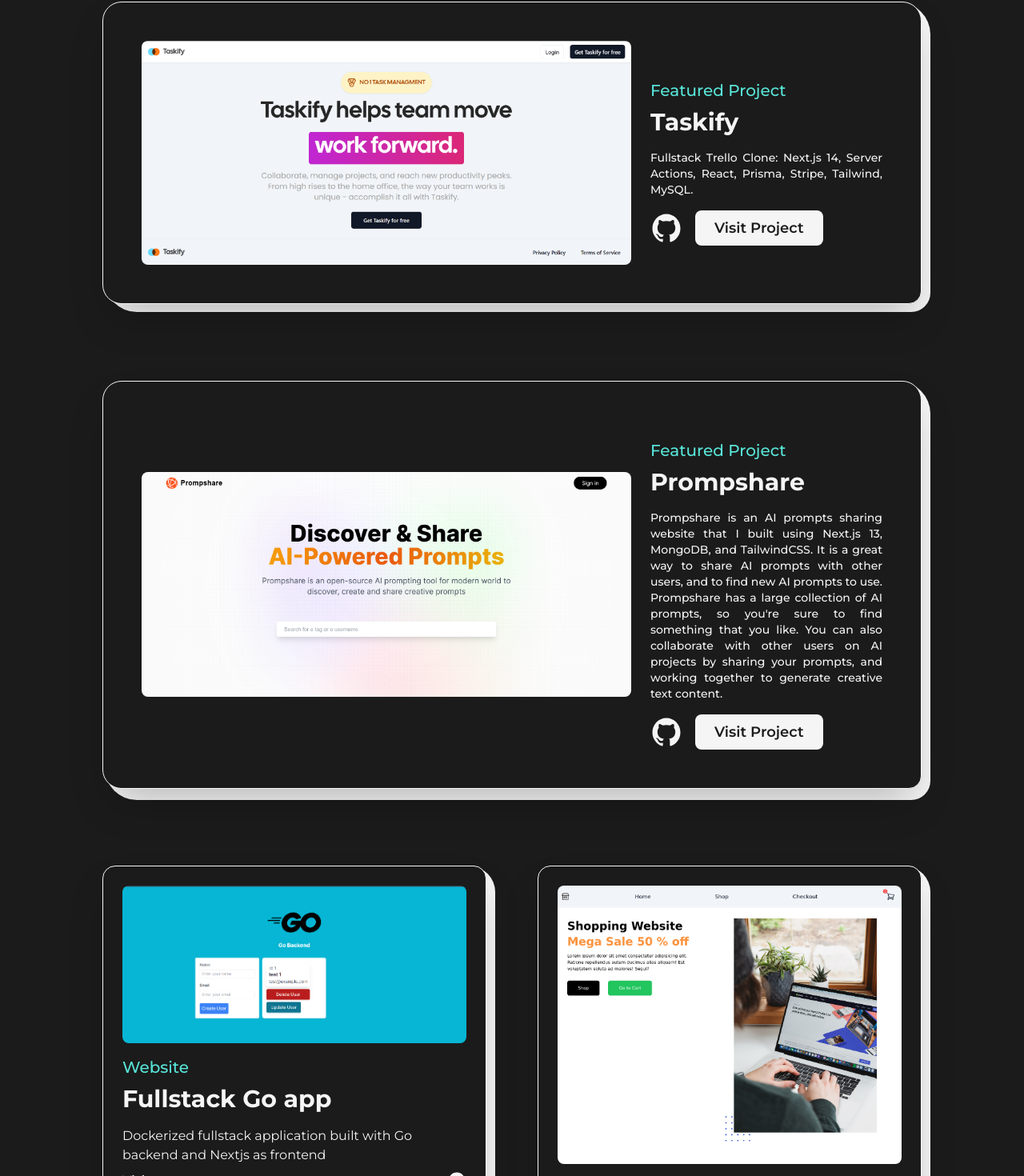
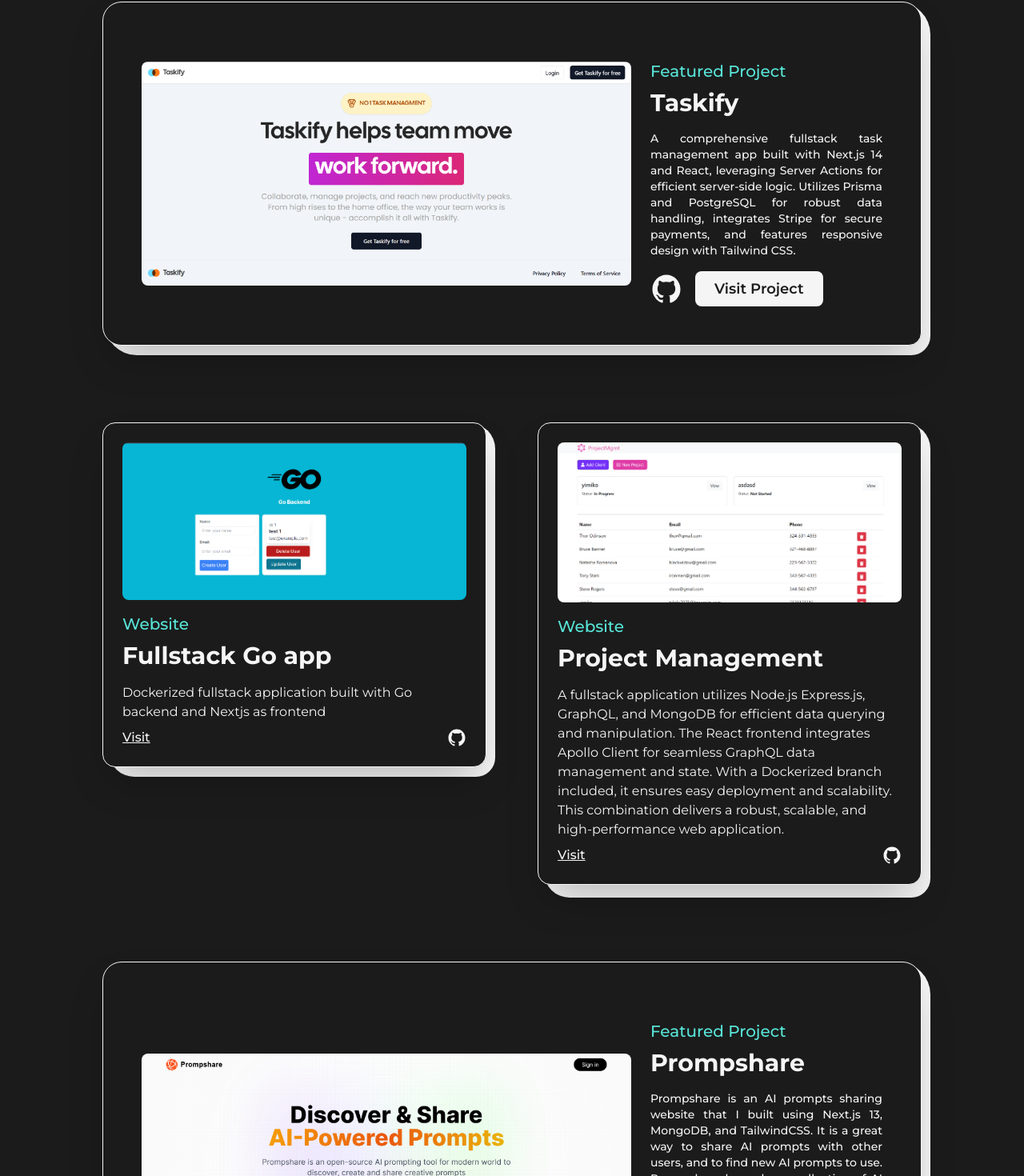
Before and after one commit to PrathmTayade/portfolio-website, a Next.js app: page /projects in a window 1280 px wide. Shown: the part 438-1908 px from the top of the page at 80% size. Built offline with nearby package versions, Linux system fonts and the light colour scheme.

Commit message:
add project mgmt

```diff
--- a/app/projects/page.jsx
+++ b/app/projects/page.jsx
@@ -1,114 +1,45 @@
 import { AnimatedText } from "@/components/AnimatedText";
 import FeaturedProjects from "@/components/FeaturedProjects";
 import Projects from "@/components/Projects";
-import project2 from "@/public/images/projects/Shopping-website.png";
-import project1 from "@/public/images/projects/metaverse.png";
-import project3 from "@/public/images/projects/Chartex.png";
-import project4 from "@/public/images/projects/prompshare.png";
-import project5 from "@/public/images/projects/Bookstore.png";
-import project6 from "@/public/images/projects/CypherConnect.png";
-import project7 from "@/public/images/projects/docker-go-fullstack.png";
-import project8 from "@/public/images/projects/taskify.png";
+import projectsData from "@/public/projects.json";
 
 const Page = () => {
   return (
-    <div className="z-0 inline-block h-full w-full  p-8  sm:px-12 md:px-16 lg:px-24 xl:px-32">
-      <div className="mx-auto flex w-full flex-col items-center justify-center overflow-hidden   pb-10 text-center ">
+    <div className="z-0 inline-block h-full w-full p-8 sm:px-12 md:px-16 lg:px-24 xl:px-32">
+      <div className="mx-auto flex w-full flex-col items-center justify-center overflow-hidden pb-10 text-center">
         <AnimatedText
           text={"Imagination Trumps Knowledge!"}
-          className={"  lg:!text-8xl"}
+          className={"lg:!text-8xl"}
         />
       </div>
-      <div className="grid grid-cols-12  gap-x-6 gap-y-32 sm:gap-y-24  md:gap-x-10 lg:gap-x-16 ">
-        <div className="col-span-12">
+      <div className="grid grid-cols-12 gap-x-6 gap-y-32 sm:gap-y-24 md:gap-x-10 lg:gap-x-16">
+        {projectsData.map((project, index) => {
+          if (project.type === "featured") {
+            return (
+              <div className="col-span-12" key={index}>
                 <FeaturedProjects
-            title={"Taskify"}
-            description={
-              "Fullstack Trello Clone: Next.js 14, Server Actions, React, Prisma, Stripe, Tailwind, MySQL. "
-            }
-            gitLink={"https://github.com/PrathmTayade/taskify-app"}
-            projectLink={"https://taskify-taupe.vercel.app/"}
-            src={project8}
+                  title={project.title}
+                  description={project.description}
+                  gitLink={project.gitLink}
+                  projectLink={project.projectLink}
+                  src={project.src}
                 />
               </div>
-        <div className="col-span-12">
-          <FeaturedProjects
-            title={"Prompshare"}
-            description="Prompshare is an AI prompts sharing website that I built using Next.js 13, MongoDB, and TailwindCSS. It is a great way to share AI prompts with other users, and to find new AI prompts to use. Prompshare has a large collection of AI prompts, so you're sure to find something that you like. You can also collaborate with other users on AI projects by sharing your prompts, and working together to generate creative text content."
-            gitLink={"https://github.com/PrathmTayade/propmshare"}
-            projectLink={"https://propmshare.vercel.app/"}
-            src={project4}
+            );
+          } else {
+            return (
+              <div className={`col-span-12 sm:col-span-6`} key={index}>
+                <Projects
+                  title={project.title}
+                  description={project.description}
+                  gitLink={project.gitLink}
+                  projectLink={project.projectLink}
+                  src={project.src}
                 />
               </div>
-        <div className="col-span-12  sm:col-span-6">
-          <Projects
-            title={"Fullstack Go app"}
-            projectLink={
-              "https://github.com/PrathmTayade/docker-go-fullstack-app"
+            );
           }
-            src={project7}
-            gitLink={"https://github.com/PrathmTayade/docker-go-fullstack-app"}
-            description={
-              "Dockerized fullstack application built with Go backend and Nextjs as frontend "
-            }
-          />
-        </div>
-        <div className="col-span-12  sm:col-span-6">
-          <Projects
-            title={"Shopping Website"}
-            projectLink={"https://ecommerce-website-prathmtayade.vercel.app/"}
-            src={project2}
-            gitLink={"https://github.com/PrathmTayade/Ecommerce-website"}
-            description={
-              "Beautiful Ecommerce Website made using Nextjs Tailwindcss , utilising apis to fetch data and Redux to handle the states"
-            }
-          />
-        </div>
-        <div className="col-span-12  sm:col-span-6">
-          <Projects
-            title={"CypherConnect"}
-            projectLink={"https://cyper-connect.vercel.app/"}
-            src={project6}
-            gitLink={
-              "https://github.com/PrathmTayade/cyperConnect-landing-page"
-            }
-            description={
-              "CypherConnect - Modern UI/UX website, developed using Vite, React.js, Tailwind CSS and Framer Motion, exemplifies modern UI/UX principles. Its sleek design, seamless animations, and overall user experience set a high standard, serving as a reference or inspiration for future modern applications or websites in general."
-            }
-          />
-        </div>
-        <div className="col-span-12  sm:col-span-6">
-          <Projects
-            title={"Metaverser Madness"}
-            description="Metaverse Madness: A captivating landing page exploring the imaginative world of virtual reality. Crafted with Next.js, Tailwind, and Framer Motion, it boasts vibrant animations, a breathtaking art gallery, and insights into the creative mind behind it all. Welcome to the intersection of reality and fantasy!"
-            gitLink={"https://github.com/PrathmTayade/Metaverse_animations"}
-            projectLink={"https://poetic-biscuit-d9ae34.netlify.app/"}
-            src={project1}
-          />
-        </div>
-        <div className="col-span-12">
-          <FeaturedProjects
-            title={"Bookstore "}
-            description={
-              "Discover the best development books at our online bookstore! Built with React & Python FastAPI for a seamless experience. Enhance your coding skills with our expertly curated collection. Start your learning journey now!"
-            }
-            gitLink={"https://github.com/PrathmTayade/Bookstore"}
-            projectLink={"https://stately-cupcake-73320e.netlify.app/"}
-            src={project5}
-          />
-        </div>
-
-        <div className="col-span-12  sm:col-span-6">
-          <Projects
-            title={"Chartex"}
-            projectLink={"https://github.com/PrathmTayade/Chartex"}
-            src={project3}
-            gitLink={"https://github.com/PrathmTayade/Chartex"}
-            description={
-              "Insights dashboard built using MERN stack, Chartjs, MUI, Tailwindcss, Redux, rtk-query "
-            }
-          />
-        </div>
+        })}
       </div>
     </div>
   );
--- a/components/FeaturedProjects.jsx
+++ b/components/FeaturedProjects.jsx
@@ -22,6 +22,8 @@
             className="w-full object-contain rounded-lg "
             priority
             src={src}
+            width={800}
+            height={600}
           />
         </Link>
       </div>
--- a/components/Projects.jsx
+++ b/components/Projects.jsx
@@ -16,6 +16,8 @@
           alt="project 1"
           className="h-auto w-full"
           style={{ color: "transparent", transform: "none" }}
+          width={500}
+          height={500}
         />
       </Link>
       <div className="mt-4 flex w-full flex-col items-start justify-between">
--- /dev/null
+++ b/public/projects.json
@@ -0,0 +1,75 @@
+[
+  {
+    "type": "featured",
+    "title": "Taskify",
+    "description": "A comprehensive fullstack task management app built with Next.js 14 and React, leveraging Server Actions for efficient server-side logic. Utilizes Prisma and PostgreSQL for robust data handling, integrates Stripe for secure payments, and features responsive design with Tailwind CSS.",
+    "gitLink": "https://github.com/PrathmTayade/taskify-app",
+    "projectLink": "https://taskify-taupe.vercel.app/",
+    "src": "/images/projects/taskify.png"
+  },
+
+  {
+    "type": "project",
+    "title": "Fullstack Go app",
+    "description": "Dockerized fullstack application built with Go backend and Nextjs as frontend",
+    "gitLink": "https://github.com/PrathmTayade/docker-go-fullstack-app",
+    "projectLink": "https://github.com/PrathmTayade/docker-go-fullstack-app",
+    "src": "/images/projects/docker-go-fullstack.png"
+  },
+  {
+    "type": "project",
+    "title": "Project Management",
+    "description": "A fullstack application utilizes Node.js Express.js, GraphQL, and MongoDB for efficient data querying and manipulation. The React frontend integrates Apollo Client for seamless GraphQL data management and state. With a Dockerized branch included, it ensures easy deployment and scalability. This combination delivers a robust, scalable, and high-performance web application.",
+    "gitLink": "https://github.com/PrathmTayade/project-mgmt-app-graphql",
+    "projectLink": "https://project-mgmt-app-graphql-frontend.vercel.app/",
+    "src": "/images/projects/project-mgmt.png"
+  },
+  {
+    "type": "featured",
+    "title": "Prompshare",
+    "description": "Prompshare is an AI prompts sharing website that I built using Next.js 13, MongoDB, and TailwindCSS. It is a great way to share AI prompts with other users, and to find new AI prompts to use. Prompshare has a large collection of AI prompts, so you're sure to find something that you like. You can also collaborate with other users on AI projects by sharing your prompts, and working together to generate creative text content.",
+    "gitLink": "https://github.com/PrathmTayade/propmshare",
+    "projectLink": "https://propmshare.vercel.app/",
+    "src": "/images/projects/prompshare.png"
+  },
+  {
+    "type": "project",
+    "title": "Shopping Website",
+    "description": "Beautiful Ecommerce Website made using Nextjs Tailwindcss , utilising apis to fetch data and Redux to handle the states",
+    "gitLink": "https://github.com/PrathmTayade/Ecommerce-website",
+    "projectLink": "https://ecommerce-website-prathmtayade.vercel.app/",
+    "src": "/images/projects/Shopping-website.png"
+  },
+  {
+    "type": "project",
+    "title": "CypherConnect",
+    "description": "CypherConnect - Modern UI/UX website, developed using Vite, React.js, Tailwind CSS and Framer Motion, exemplifies modern UI/UX principles. Its sleek design, seamless animations, and overall user experience set a high standard, serving as a reference or inspiration for future modern applications or websites in general.",
+    "gitLink": "https://github.com/PrathmTayade/cyperConnect-landing-page",
+    "projectLink": "https://cyper-connect.vercel.app/",
+    "src": "/images/projects/CypherConnect.png"
+  },
+  {
+    "type": "project",
+    "title": "Metaverser Madness",
+    "description": "Metaverse Madness: A captivating landing page exploring the imaginative world of virtual reality. Crafted with Next.js, Tailwind, and Framer Motion, it boasts vibrant animations, a breathtaking art gallery, and insights into the creative mind behind it all. Welcome to the intersection of reality and fantasy!",
+    "gitLink": "https://github.com/PrathmTayade/Metaverse_animations",
+    "projectLink": "https://poetic-biscuit-d9ae34.netlify.app/",
+    "src": "/images/projects/metaverse.png"
+  },
+  {
+    "type": "project",
+    "title": "Bookstore",
+    "description": "Discover the best development books at our online bookstore! Built with React & Python FastAPI for a seamless experience. Enhance your coding skills with our expertly curated collection. Start your learning journey now!",
+    "gitLink": "https://github.com/PrathmTayade/Bookstore",
+    "projectLink": "https://stately-cupcake-73320e.netlify.app/",
+    "src": "/images/projects/Bookstore.png"
+  },
+  {
+    "type": "project",
+    "title": "Chartex",
+    "description": "Insights dashboard built using MERN stack, Chartjs, MUI, Tailwindcss, Redux, rtk-query",
+    "gitLink": "https://github.com/PrathmTayade/Chartex",
+    "projectLink": "https://github.com/PrathmTayade/Chartex",
+    "src": "/images/projects/Chartex.png"
+  }
+]
```
Also changed, not shown: public/images/projects/project-mgmt.png (added). Lines whose indentation alone changed are shown as unchanged.
